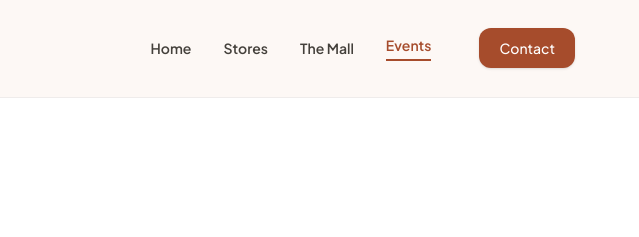
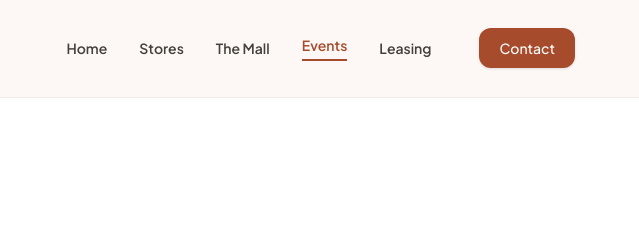
Before and after one commit to workmail0601/buffallomallnaivasha, a plain HTML site: page pages/events.html in a window 1280 px wide. Shown: the top 237 px of the page, 641-1280 px from the left. Drawn offline with nearby package versions, Linux system fonts and the light colour scheme; no server answers.

Commit message:
Update events.html

```diff
--- a/pages/events.html
+++ b/pages/events.html
@@ -180,6 +180,7 @@
                 <a href="shops.html" class="hover:text-buffalo-brown transition-colors">Stores</a>
                 <a href="mall.html" class="hover:text-buffalo-brown transition-colors">The Mall</a>
                 <a href="events.html" class="text-buffalo-brown border-b-2 border-buffalo-brown pb-1 transition-all">Events</a>
+                <a href="leasing.html" class="hover:text-buffalo-brown transition-colors">Leasing</a>
                 <a href="contact.html" class="bg-buffalo-brown text-white px-5 py-2.5 rounded-xl font-medium shadow-sm hover:bg-buffalo-brown/90 transition-all ml-4">
                     Contact
                 </a>
@@ -200,6 +201,7 @@
                     <a href="shops.html" class="block text-lg font-semibold text-stone-700 hover:text-buffalo-brown">Stores</a>
                     <a href="mall.html" class="block text-lg font-semibold text-stone-700 hover:text-buffalo-brown">The Mall</a>
                     <a href="events.html" class="block text-lg font-semibold text-stone-700 hover:text-buffalo-brown">Events</a>
+                    <a href="leasing.html" class="hover:text-buffalo-brown transition-colors">Leasing</a>
                     <a href="contact.html" class="block text-center bg-buffalo-brown text-white px-5 py-3 rounded-xl font-semibold shadow-sm hover:bg-buffalo-brown/90 transition-all">
                         Contact
                     </a>
```
